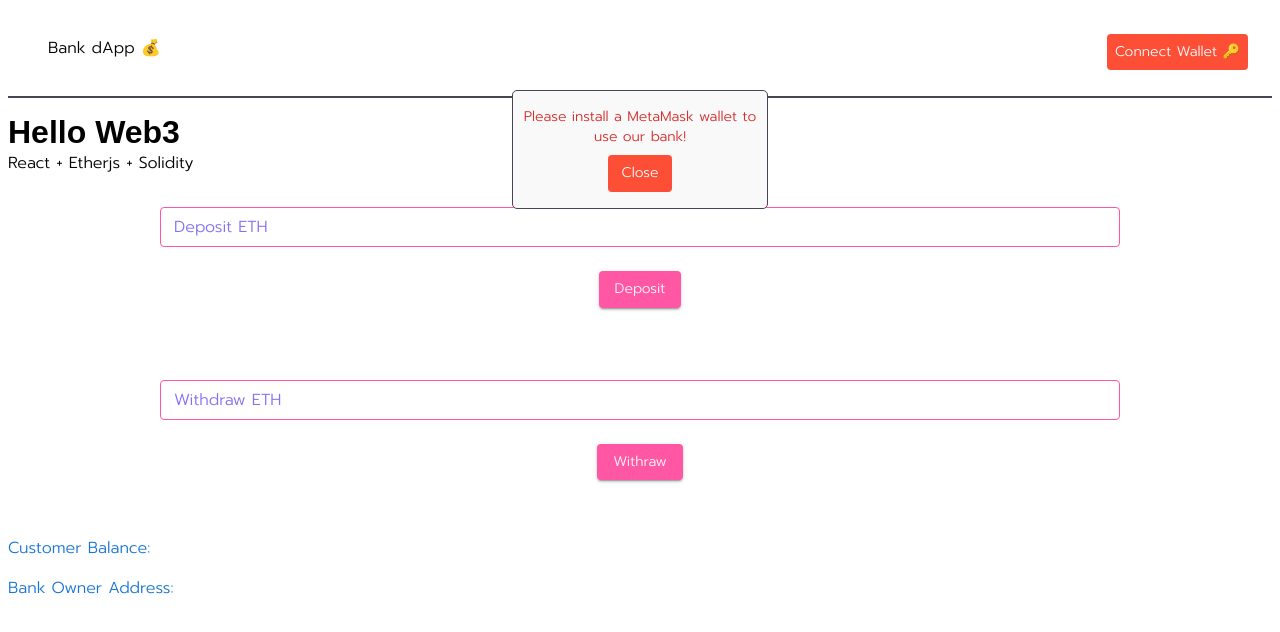
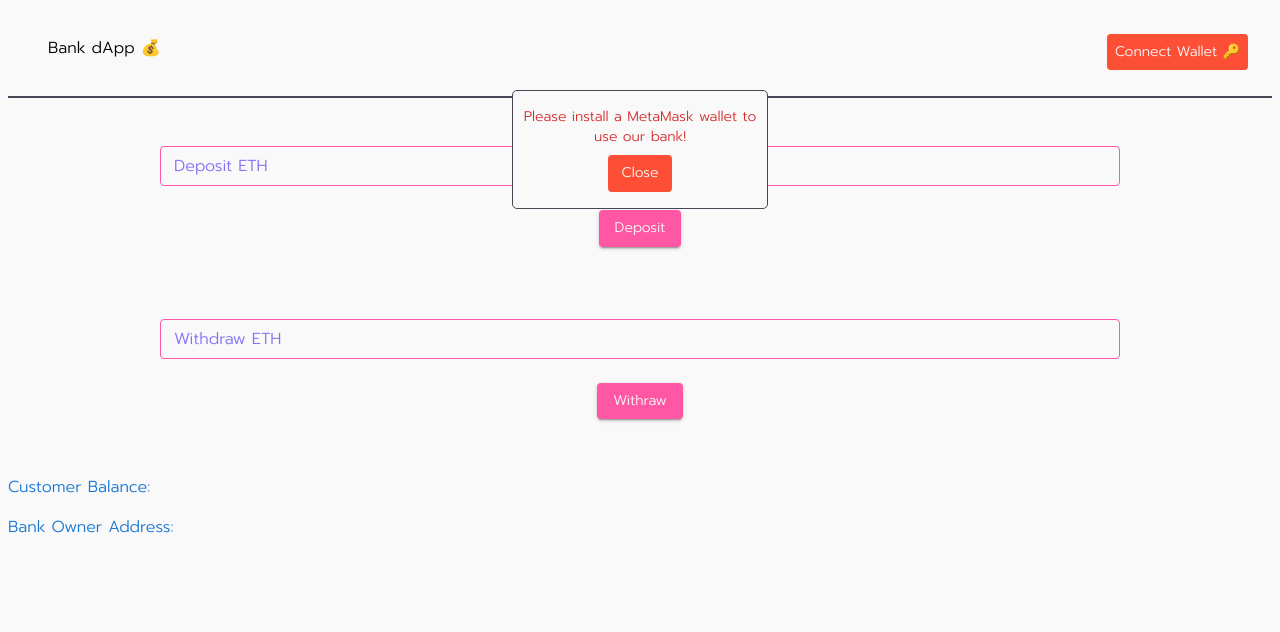
Before and after one commit to pablo-clueless/hardhat-sample-project, a React (Vite) app in the folder web3-client/: page / in a window 1280 px wide. Shown: the top 632 px of the page. Built offline with nearby package versions, Linux system fonts and the light colour scheme; a web font is replaced by a local one.

Commit message:
ui and funtions added

```diff
--- a/web3-client/src/App.jsx
+++ b/web3-client/src/App.jsx
@@ -10,13 +10,15 @@ const App = () => {
   const [isWalletConnected, setIsWalletConnected] = useState(false)
   const [isBankOwner, setIsBankOwner] = useState(false)
   const [inputValue, setInputValue] = useState({ withdraw: '', deposit: '', bankName: ''})
+  const [transacting, setTransacting] = useState({ depositing: false, withdrawing: false })
   const [bankOwnerAddress, setBankOwnerAddress] = useState(null)
   const [customerTotalBalance, setCustomerTotalBalance] = useState(null)
   const [currentBankName, setCurrentBankName] = useState(null)
   const [customerAddress, setCustomerAddress] = useState(null)
   const [error, setError] = useState(null)
+  const [showModal, setShowModal] = useState(false)
 
-  const contractAddress = '0x2D4eaBAff69e6074b06B75A88098fD4f85BABf06'
+  const contractAddress =  import.meta.env.VITE_CONTRACT_ADDRESS
   const contractABI = abi.abi
 
   const checkIfWalletIsConnected = async () => {
@@ -60,7 +62,9 @@ const App = () => {
         const bankContract = new ethers.Contract(contractAddress, contractABI, signer)
         const txn = await bankContract.setBankName(utils.formatBytes32String(inputValue.bankName))
         await txn.wait()
+
         getBankName()
+        setInputValue(prevFormData => ({ ...prevFormData, [e.target.name]: ''}))
       } else {
 
         setError('Please install a MetaMask wallet to use our bank.')
@@ -106,10 +110,13 @@ const App = () => {
   }
 
   const handleInputChange = (e) => {
+
     setInputValue(prevFormData => ({ ...prevFormData, [e.target.name]: e.target.value }))
   }
 
   const depositMoneyHandler = async (e) => {
+    if(!inputValue.deposit) return alert('Please enter a valid value!')
+
     try {
       e.preventDefault()
 
@@ -121,6 +128,7 @@ const App = () => {
         await txn.wait()
 
         customerBalanceHandler()
+        setInputValue(prevFormData => ({ ...prevFormData, [e.target.name]: '' }))
       } else {
         setError('Please install a MetaMask wallet to use our bank.')
       }
@@ -129,6 +137,8 @@ const App = () => {
   }
 
   const withdrawMoneyHandler = async (e) => {
+    if(!inputValue.withdraw) return alert('Please enter a valid value!')
+
     try {
       e.preventDefault()
 
@@ -138,11 +148,14 @@ const App = () => {
         const bankContract = new ethers.Contract(contractAddress, contractABI, signer)
 
         let myAddress = await signer.getAddress()
+        console.log('provider signer...', myAddress)
 
         const txn = await bankContract.withdrawMoney(myAddress, ethers.utils.parseEther(inputValue.withdraw))
+        console.log('withdrawing')
         await txn.wait()
 
         customerBalanceHandler()
+        setInputValue(prevFormData => ({ ...prevFormData, [e.target.name]: ''}))
       } else {
         setError('Please install a MetaMask wallet to use our bank!')
       }
@@ -151,7 +164,6 @@ const App = () => {
   }
 
   useEffect(() => {
-    checkIfWalletIsConnected()
     getBankName()
     getBankOwnerHandler()
     customerBalanceHandler()
@@ -159,30 +171,33 @@ const App = () => {
 
   const clearError = () => setError(null)
 
+  const setModalState = () => setShowModal(!showModal)
+
   return (
     <ThemeProvider theme={theme}>
     <Navbar isWalletConnected={isWalletConnected} connectWallet={checkIfWalletIsConnected} />
       <main>
+        {error && <Toast message={error} clearToast={clearError} />}
+        {transacting.depositing && showModal && <Toast message='Depositing your funds.' clearToast={setModalState} />}
 
-        <h1>Hello Web3</h1>
-        <p>React + Etherjs + Solidity</p>
-
-        {error && <Toast message={error} clearToast={clearError} />}
-
-        <div>
+        <div className='bank-name'>
           {currentBankName === '' && isBankOwner ?
-          <p>Setup the name of your bank!</p> : <p>{currentBankName}</p>
+          <h4>Setup the name of your bank!</h4> : <h1>{currentBankName}</h1>
           }
         </div>
 
-        <InputField type='text' label='Deposit ETH' name='deposit' value={inputValue.deposit} onChange={handleInputChange} buttonText='Deposit' onSubmit={depositMoneyHandler} />
-        <InputField type='text' label='Withdraw ETH' name='withdraw' value={inputValue.withdraw} onChange={handleInputChange} buttonText='Withraw' onSubmit={withdrawMoneyHandler} />
+        {/* <h4 className=''>Shared Wallet Balance: {}</h4> */}
+
+        <InputField type='text' label='Deposit ETH' name='deposit' value={inputValue.deposit} onChange={handleInputChange} buttonText='Deposit' onSubmit={depositMoneyHandler} placeholder='0.00 ETH' />
+
+        <InputField type='text' label='Withdraw ETH' name='withdraw' value={inputValue.withdraw} onChange={handleInputChange} buttonText='Withraw' onSubmit={withdrawMoneyHandler} placeholder='0.00 ETH' />
 
         <Text label='Customer Balance' content={customerTotalBalance} />
         <Text label='Bank Owner Address' content={bankOwnerAddress} />
 
         {isWalletConnected && <Text label='Your wallet address' content={customerAddress} />}
 
+        {isBankOwner && <InputField type='text' label='Bank Name' name='bankName' value={inputValue.bankName} onChange={handleInputChange} buttonText='Set Bank Name' onSubmit={setBankNameHandler} placeholder='Set Bank Name' />}
       </main>
     </ThemeProvider>
   )
--- a/web3-client/src/components/InputField.jsx
+++ b/web3-client/src/components/InputField.jsx
@@ -31,13 +31,13 @@ const useStyles = makeStyles(theme =>createStyles({
   }
 }))
 
-const InputField = ({ type, label, name, value, onChange, onSubmit, buttonText }) => {
+const InputField = ({ type, label, name, value, onChange, placeholder, onSubmit, buttonText }) => {
   const classes = useStyles()
 
   return (
     <div className={classes.formControl}>
       <form onSubmit={onSubmit} className={classes.form}>
-        <TextField fullWidth type={type} label={label} name={name} value={value} onChange={onChange} placeholder='0.0000 ETH' size='small' classes={{ root: classes.root }} />
+        <TextField fullWidth type={type} label={label} name={name} value={value} onChange={onChange} placeholder={placeholder} size='small' classes={{ root: classes.root }} />
         <Button variant='contained' type='submit'>
           {buttonText}
         </Button>
--- a/web3-client/src/index.css
+++ b/web3-client/src/index.css
@@ -18,6 +18,7 @@
 }
 
 body {
+  background: var(--light);
   font-family: var(--base-font);
   padding: 0 0.5rem;
 }
@@ -34,3 +35,8 @@ h4, h5, h6 {
 a {
   text-decoration: none;
 }
+
+.bank-name {
+  text-align: center;
+  color: var(--base-color);
+}
```
Also changed, not shown: 1 other file (tests, documents, lock files or other folders).
